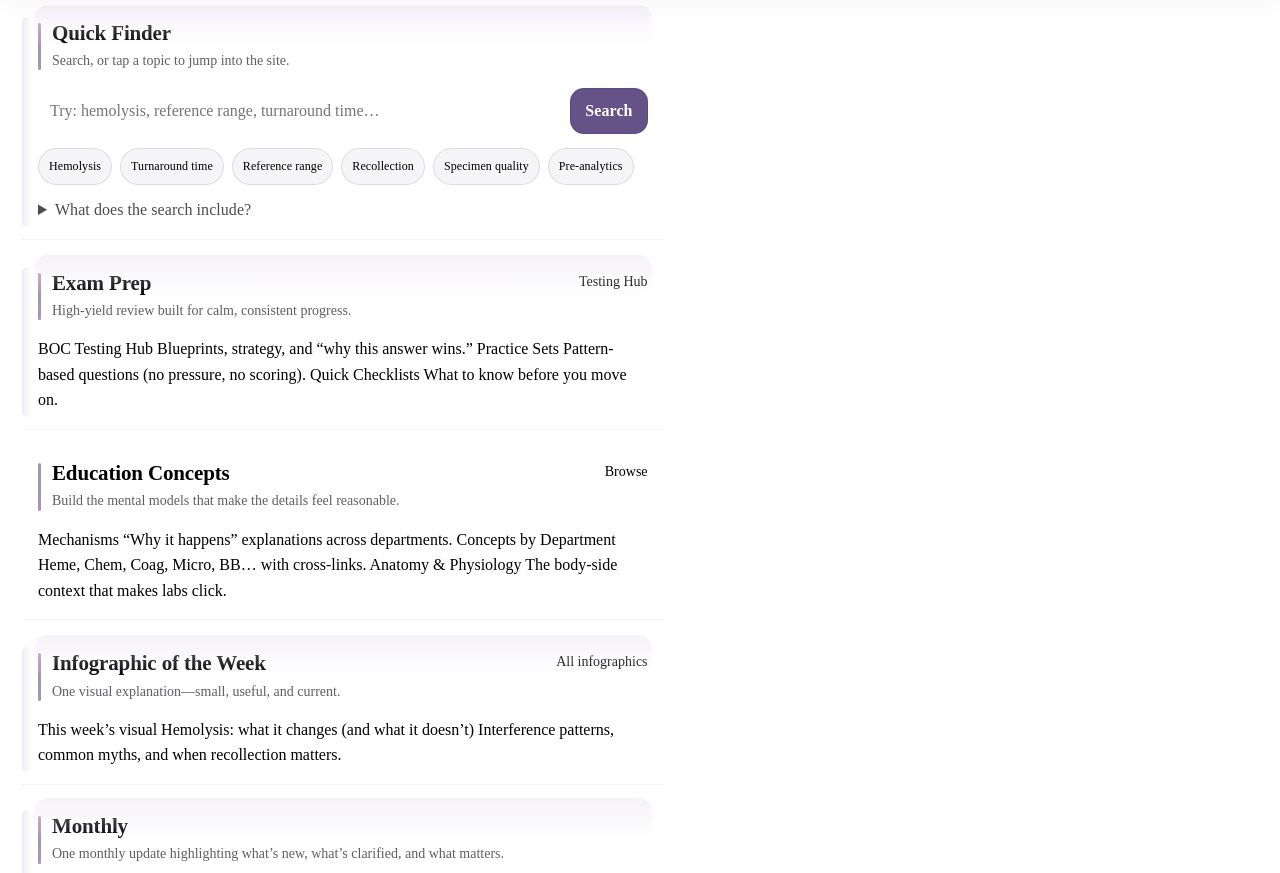
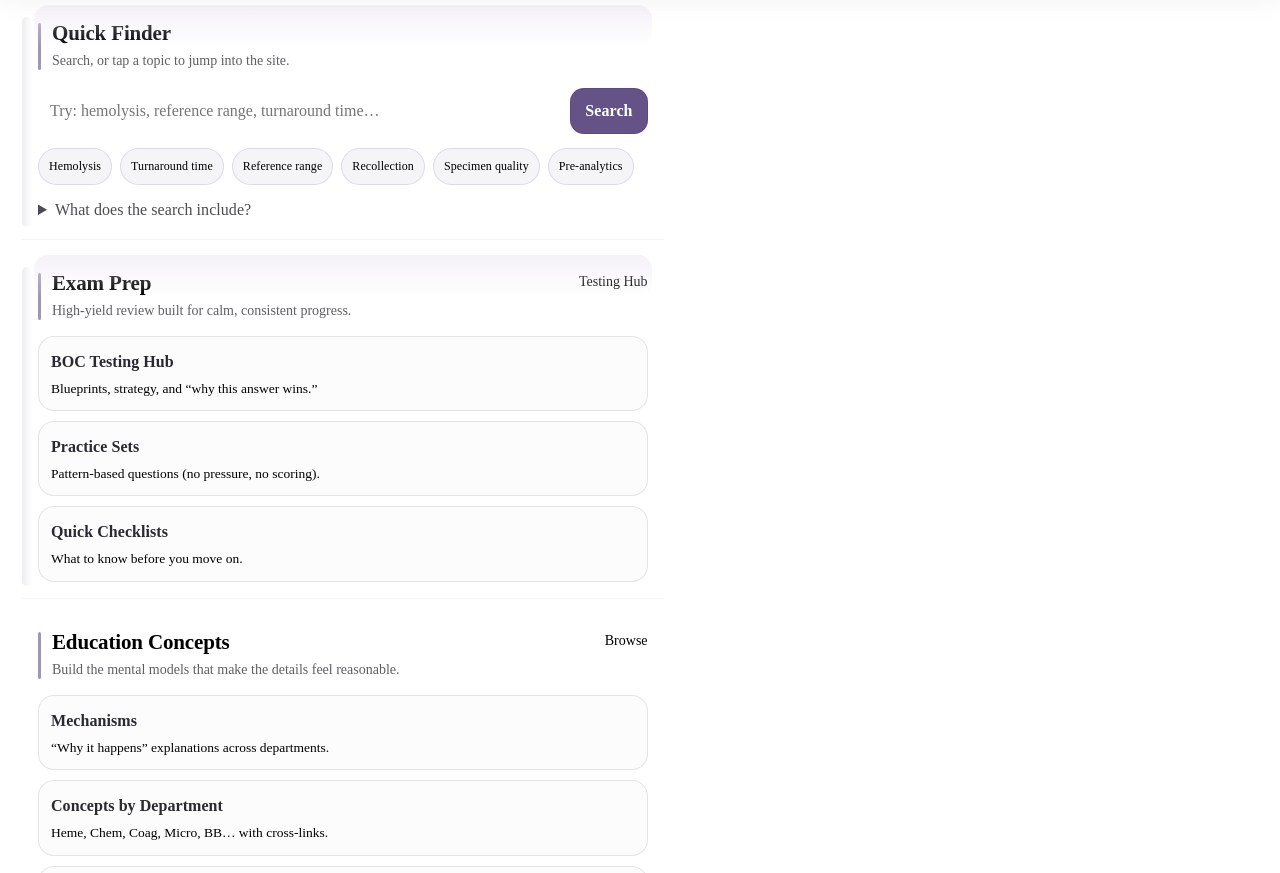
Before and after one commit to EqualHuman/LabContext, a plain HTML site: page index.html in a window 1280 px wide. Shown: the part 71-944 px from the top of the page. Drawn offline with Linux system fonts and the light colour scheme.

Commit message:
Update styles.css

```diff
--- a/assets/css/styles.css
+++ b/assets/css/styles.css
@@ -1018,3 +1018,83 @@ body{
     transition: none !important;
   }
 }
+/* ==============================
+   HOMEPAGE: Exam Prep + Concepts + Infographic spotlight
+   Paste at end of styles.css
+============================== */
+
+.home .feature-links{
+  display: grid;
+  gap: 10px;
+  margin-top: 10px;
+}
+
+.home .feature-link{
+  display: block;
+  padding: 12px 12px;
+  border-radius: 16px;
+  border: 1px solid rgba(18,19,26,0.10);
+  background: rgba(251,251,253,0.74);
+  transition: background 140ms ease, box-shadow 140ms ease, transform 140ms ease;
+}
+
+.home .feature-link:hover{
+  background: rgba(237,231,243,0.35);
+  box-shadow: var(--shadow);
+  transform: translateY(-0.5px);
+}
+
+.home .feature-link-title{
+  display: block;
+  font-family: var(--font-serif);
+  font-weight: 650;
+  letter-spacing: 0.06px;
+  color: rgba(18,19,26,0.90);
+}
+
+.home .feature-link-desc{
+  display: block;
+  margin-top: 4px;
+  color: var(--muted);
+  font-size: 13.5px;
+  line-height: 1.45;
+}
+
+/* Infographic spotlight card */
+.home .spotlight-card{
+  display: block;
+  padding: 14px;
+  border-radius: 16px;
+  border: 1px solid rgba(18,19,26,0.10);
+  background: rgba(255,255,255,0.80);
+  transition: background 140ms ease, box-shadow 140ms ease, transform 140ms ease;
+}
+
+.home .spotlight-card:hover{
+  background: rgba(237,231,243,0.35);
+  box-shadow: var(--shadow);
+  transform: translateY(-0.5px);
+}
+
+.home .spotlight-kicker{
+  display: block;
+  font-size: 12px;
+  color: rgba(18,19,26,0.62);
+}
+
+.home .spotlight-title{
+  display: block;
+  margin-top: 6px;
+  font-family: var(--font-serif);
+  font-weight: 650;
+  letter-spacing: 0.06px;
+  color: rgba(18,19,26,0.92);
+}
+
+.home .spotlight-desc{
+  display: block;
+  margin-top: 6px;
+  color: var(--muted);
+  font-size: 14px;
+  line-height: 1.55;
+}
```
